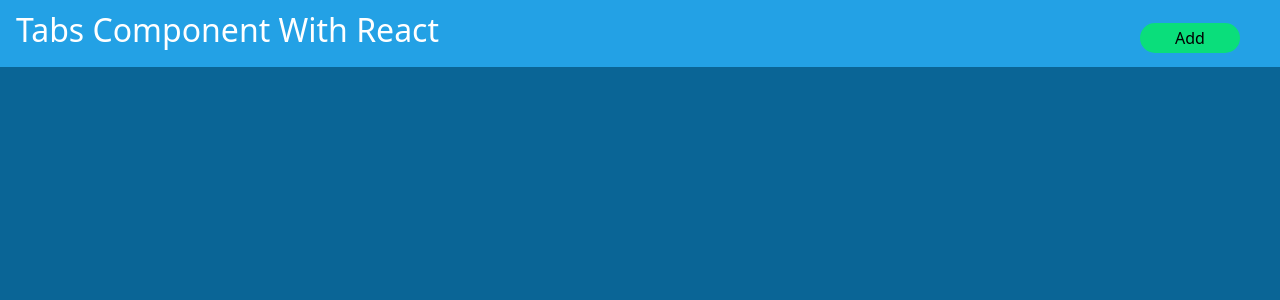
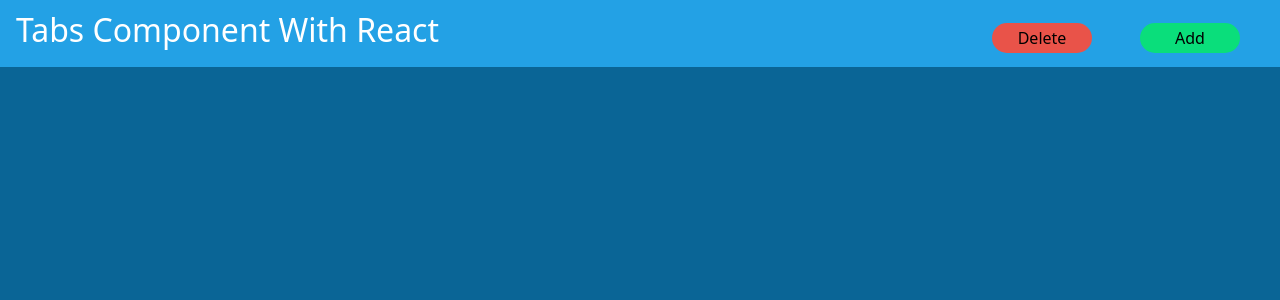
Before and after one commit to aliakbar-shirazi/AliAkbar-Shirazi_week13, a React (Vite) app: page / in a window 1280 px wide. Shown: the top 300 px of the page. Built offline with nearby package versions, Linux system fonts and the light colour scheme.

Commit message:
feat: add delete tab feature

```diff
--- a/src/App.jsx
+++ b/src/App.jsx
@@ -25,6 +25,7 @@ function App() {
         setShowData={setShowData}
         setShowModal={setShowModal}
         tabsData={tabsData}
+        setTabsData={setTabsData}
       />
       <TabBody data={showData} />
     </div>
--- a/src/components/Header.jsx
+++ b/src/components/Header.jsx
@@ -3,15 +3,29 @@ import { useState } from "react";
 import TabsList from "./TabsList.jsx";
 import styles from "./Header.module.css";
 
-function Header({ setShowData, setShowModal, tabsData }) {
+function Header({ setShowData, setShowModal, tabsData, setTabsData }) {
   const [isSelected, setIsSelected] = useState(
     localStorage.getItem("selectedTab") || false,
   );
+  const deleteHandler = (id) => {
+    if (!id) return;
+    const result = tabsData.filter((tab) => tab.id !== id);
+    setTabsData(result);
+    setShowData({});
+    localStorage.setItem("tabsData", JSON.stringify(result));
+    localStorage.removeItem("showData");
+  };
   return (
     <div className={styles.container}>
       <div className={styles.HeaderSection}>
         <h1>Tabs Component With React</h1>
         <div>
+          <button
+            className={styles.deleteButton}
+            onClick={() => deleteHandler(isSelected)}
+          >
+            Delete
+          </button>
           <button
             className={styles.addButton}
             onClick={() => setShowModal(true)}
--- a/src/components/Header.module.css
+++ b/src/components/Header.module.css
@@ -32,3 +32,7 @@
 .addButton {
   background-color: rgb(10, 222, 123);
 }
+
+.deleteButton {
+  background-color: rgb(233, 83, 73);
+}
```
